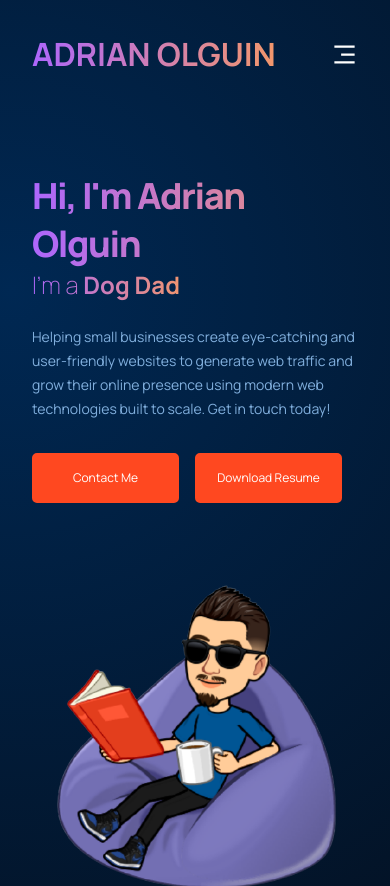
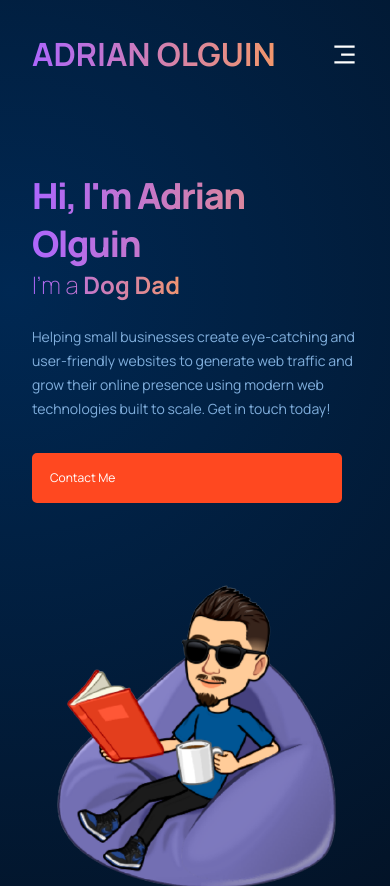
Before and after one commit to ajolguin/react-portfolio, a React (Create React App) app: page / in a window 390 px wide. Shown: the top 886 px of the page. Built offline with nearby package versions, Linux system fonts and the light colour scheme.

Commit message:
Header edits

```diff
--- a/src/containers/header/Header.jsx
+++ b/src/containers/header/Header.jsx
@@ -38,9 +38,6 @@ const Header = () => {
           <a href="mailto:aolguin8097@gmail.com">
             <button type="button">Contact Me</button>
           </a>
-          <a href="https://drive.google.com/file/d/1xeQyHKYfolsLr3uNEu7kJNlhorcM-8lr/view">
-            <button type="button">Download Resume</button>
-          </a>
         </div>
       </div>
       <div className="ao__header-image">
--- a/src/containers/header/header.css
+++ b/src/containers/header/header.css
@@ -89,7 +89,7 @@
 }
 
 .ao__header-content__input a{
-  width: 50%;
+  width: 100%;
   margin-right: 1rem;
 }
 
@@ -158,10 +158,12 @@
     line-height: 24px;
   }
 
-  .ao__header-content__input input,
   .ao__header-content__input button {
     font-size: 12px;
     line-height: 16px;
+    display: flex;
+    align-items: center;
+    align-content: center;
   }
 
   .ao__header-image img {
```
